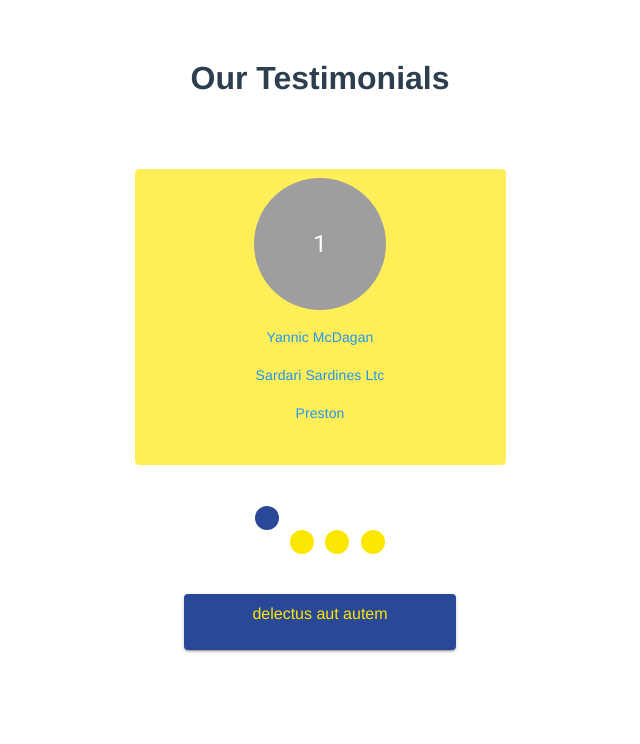
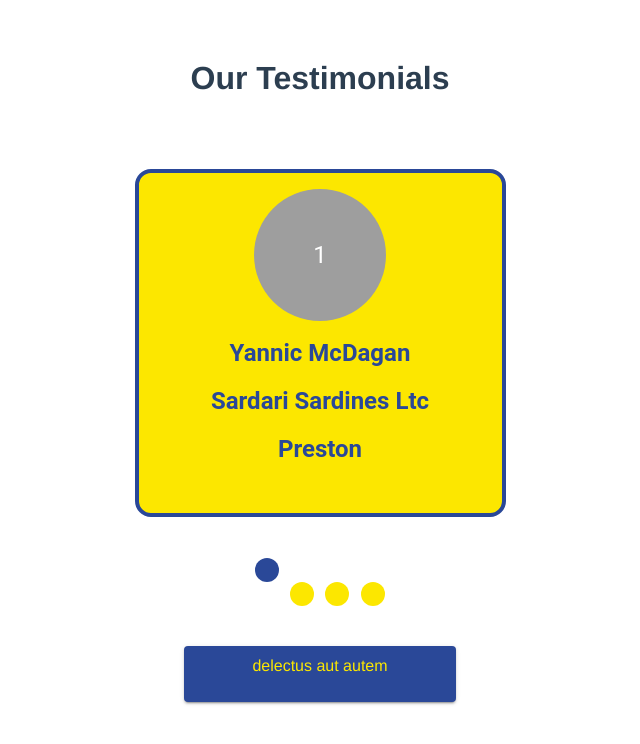
Before and after one commit to aingc/tihasTestimonial, a Vue app: page / in a window 1280 px wide. Shown: the top 744 px of the page, without its empty margins (320-960 px from the left). Built offline with nearby package versions, Linux system fonts and the light colour scheme.

Commit message:
Styling working for testimonial card

```diff
--- a/src/components/Testimonial.vue
+++ b/src/components/Testimonial.vue
@@ -10,19 +10,32 @@
                   <v-sheet
                     v-if="currentTestimonial != null"
                   >
+                    <!--
+                      v-card needs to have same background color as child alert because
+                      there are small gaps in the inner border radii where there is no color
+
+                      alert is needed so the parent v-card can have a border as the child alert
+                      cannot have a border without this workaround
+                    -->
                     <v-card
-                      class="mx-lg-auto yellow lighten-1 pa-2"
+                      class="mx-lg-auto pa-0 rounded-xl"
                       outlined
+                      style="border-color: #2A4898; border-width: 4px; background-color: #FCE700;"
                     >
-                      <div></div>
-                      <v-avatar color="grey" size="132">
-                        <span class="white--text headline">{{testimonialList[currentTestimonial].id}}</span>
-                      </v-avatar>
-                      <v-card-text class="blue--text">
-                        <p>{{testimonialList[currentTestimonial].name}}</p>
-                        <p>{{testimonialList[currentTestimonial].company}}</p>
-                        <p>{{testimonialList[currentTestimonial].location}}</p>
-                      </v-card-text>
+                      <v-alert
+                        class="mb-0"
+                        style="background-color: #FCE700;"
+                      >
+                        <div></div>
+                        <v-avatar color="grey" size="132">
+                          <span class="white--text headline">{{testimonialList[currentTestimonial].id}}</span>
+                        </v-avatar>
+                        <v-card-text class="headline font-weight-bold">
+                          <p class="cardText">{{testimonialList[currentTestimonial].name}}</p>
+                          <p class="cardText">{{testimonialList[currentTestimonial].company}}</p>
+                          <p class="cardText">{{testimonialList[currentTestimonial].location}}</p>
+                        </v-card-text>
+                      </v-alert>
                     </v-card>
                   </v-sheet>
                 </v-expand-transition>
@@ -95,4 +108,7 @@ export default {
   .pText {
     color: #FCE700;
   }
+  .cardText {
+    color: #2A4898;
+  }
 </style>
```
